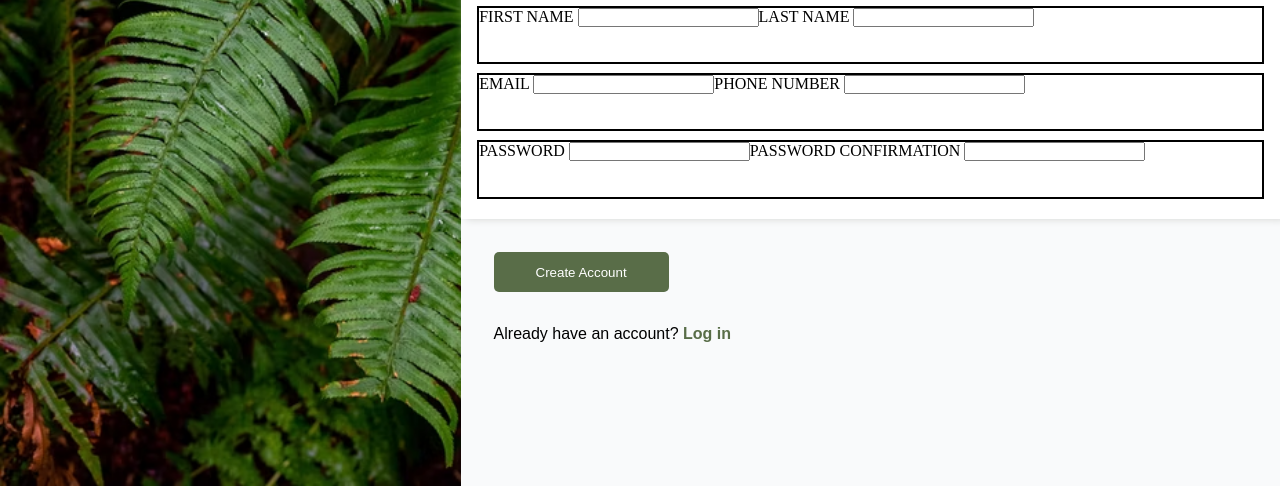
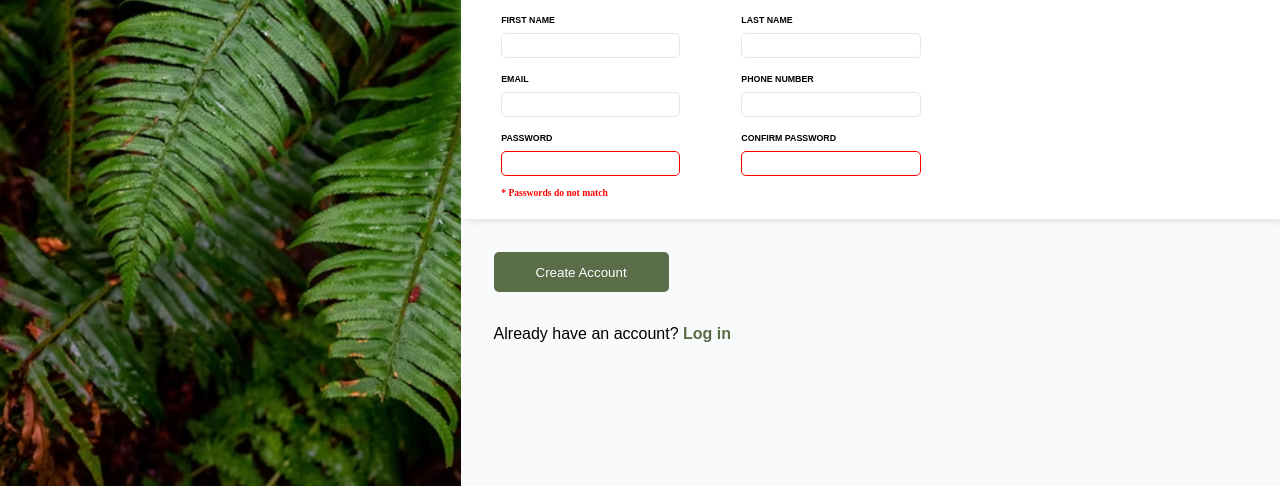
Before and after one commit to Ivan-P23994/Advanced-HTML-TOP, a plain HTML site: page TOP-Sign-up-form/index.html in a window 1280 px wide. Shown: the part 314-800 px from the top of the page. Drawn offline with Linux system fonts and the light colour scheme.

Commit message:
finished assignment

```diff
--- a/TOP-Sign-up-form/index.html
+++ b/TOP-Sign-up-form/index.html
@@ -34,41 +34,40 @@
         <div class="row2">
             <p id="input_text">Let's do this!</p>
 
+            <form action="submit">
                 <div class="input_row">
-                <div>
+                    <div id="input_box">
                         <label for="first_name">FIRST NAME</label>
-                    <input type="text" id="first_name" name="first_name" required placeholder=" " />
+                        <input type="text" id="first_name" name="first_name" required />
                     </div>
-
-                <div>
+                    <div id="input_box">
                         <label for="last_name">LAST NAME</label>
-                    <input type="text" id="last_name" name="last_name" required placeholder=" " />
+                        <input type="text" id="last_name" name="last_name" required />
                     </div>
                 </div>
-
                 <div class="input_row">
-                <div>
+                    <div id="input_box">
                         <label for="email">EMAIL</label>
-                    <input type="email" id="email" name="email" required placeholder=" " />
+                        <input type="email" id="email" name="email" required />
                     </div>
-
-                <div>
+                    <div id="input_box">
                         <label for="phone_number">PHONE NUMBER</label>
-                    <input type="number" id="phone_number" name="phone_number"/>
+                        <input type="tel" id="phone_number" name="phone_number" pattern="[0-9]{9}"
+                            title="Please enter valid phone number" required/>
                     </div>
                 </div>
-
                 <div class="input_row">
-                <div>
+                    <div id="input_box">
                         <label for="password">PASSWORD</label>
-                    <input type="password" id="password" name="password" required/>
+                        <input type="password" class="error" id="password" name="password" required />
                     </div>
-
-                <div>
-                    <label for="password_confirmation">PASSWORD CONFIRMATION</label>
-                    <input type="password" id="password_confirmation" name="password_confirmation" required/>
+                    <div id="input_box">
+                        <label for="password_confirmation">CONFIRM PASSWORD</label>
+                        <input type="password" class="error" id="password_confirmation" name="password_confirmation" required />
                     </div>
                 </div>
+                <span id="password-minlength">* Passwords do not match</span>
+            </form>
 
 
         </div>
--- a/TOP-Sign-up-form/style.css
+++ b/TOP-Sign-up-form/style.css
@@ -89,19 +89,74 @@
     box-shadow: 5px 0px 8px #d2d3d1;
 }
 
+form {
+    height: 100%;
+    width: 100%;
+    display: flex;
+    flex-direction: column;
+    justify-content: space-between;
+}
+
 #input_text{
+    padding-left: 3vh;
+    padding-bottom: 3%;
     font-family: sans-serif;
     font-weight: bolder;
-    font-size: 1.3rem;
+    font-size: 1.2rem;
+}
+#input_box{
+    height: auto;
+    display: flex;
+    flex-direction: column;
+    padding-right: 8%;
 }
 
 .input_row{
-    border: 2px solid black;
     display: flex;
     flex-direction: row;
+    padding-left: 3vh;
     width: 100%;
     height: 25%;
 }
+
+input{
+    border: 1px solid #E5E7EB;
+    width: 14vw;
+    height: 3.2vh;
+    padding-left: 8px;
+    border-radius: 5px;
+}
+
+label{
+    font-family: Arial, Helvetica, sans-serif;
+    font-size: 0.55rem;
+    font-weight: bolder;
+    padding-bottom: 1vh;
+}
+
+.error{
+    border-color: red;
+}
+
+#password-minlength{
+    position: relative;
+    top: -5px;
+    font-weight: bolder;
+    font-size: 0.6rem ;
+    padding-left: 3vh;
+    color: red;
+}
+
+input:focus {
+    border: 1px solid blue;
+}
+
+input:valid {
+    border: 1px solid lightgreen;
+}
+
+/*/input:focus:invalid + span::before { ... }*/
+
 
 .row3{
     width: auto;
```
Lines whose indentation alone changed are shown as unchanged.
